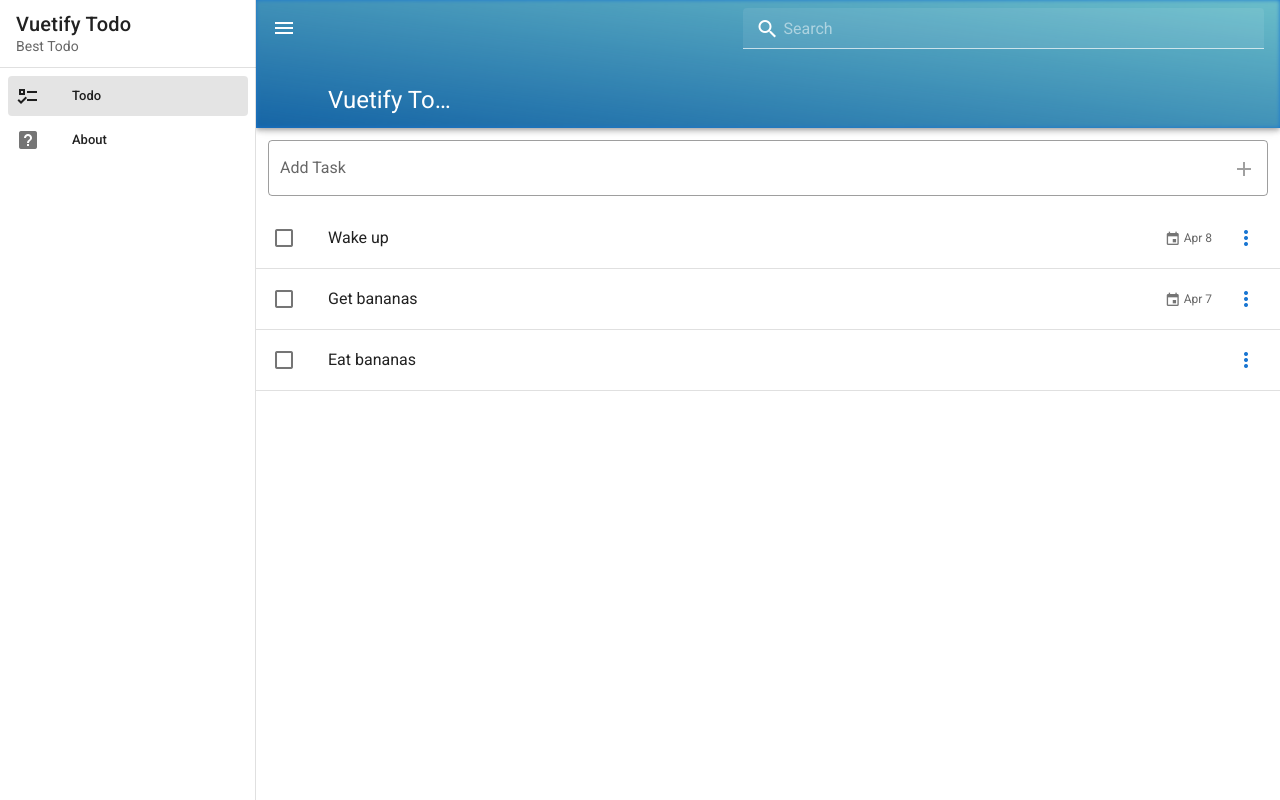
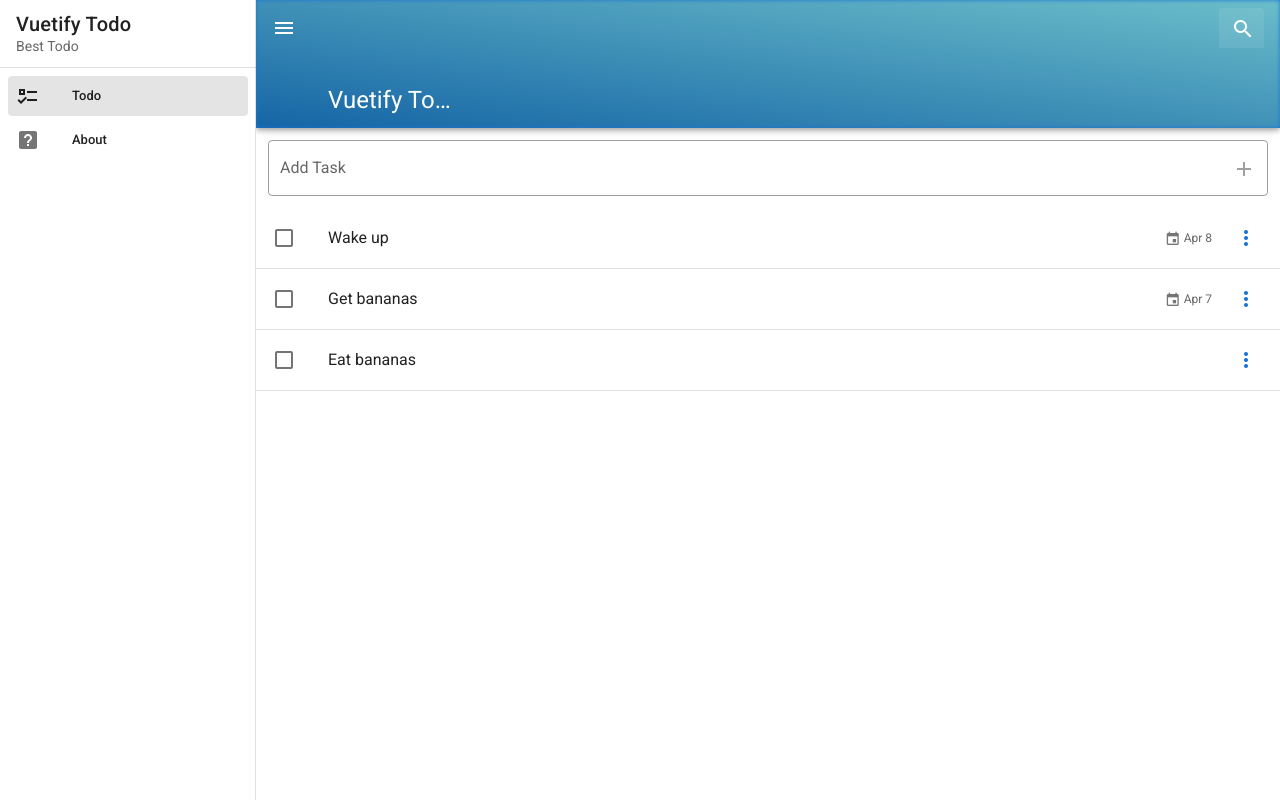
Before and after one commit to MrNedNick/vuetify-todo-mobile, a Vue app: page / in a window 1280 px wide. Built offline with nearby package versions, Linux system fonts and the light colour scheme.

Commit message:
Close the search field

```diff
--- a/src/components/Tools/Search.vue
+++ b/src/components/Tools/Search.vue
@@ -1,12 +1,12 @@
 <template>
     <v-text-field
-    class="expanding-search mt-1"
+        class="expanding-search mt-1 closed"
         placeholder="Search"
         prepend-inner-icon="mdi-magnify"
         filled
         dense
         clearable
-    ></v-text-field>
+    />
 </template>
 
 <script>
@@ -19,5 +19,7 @@ export default {
     .expanding-search
         .v-input__slot
             &:before, &:after
-                border-colot: transparent !important
+                border-color: transparent !important
+        &.closed
+            max-width: 45px
 </style>
```
